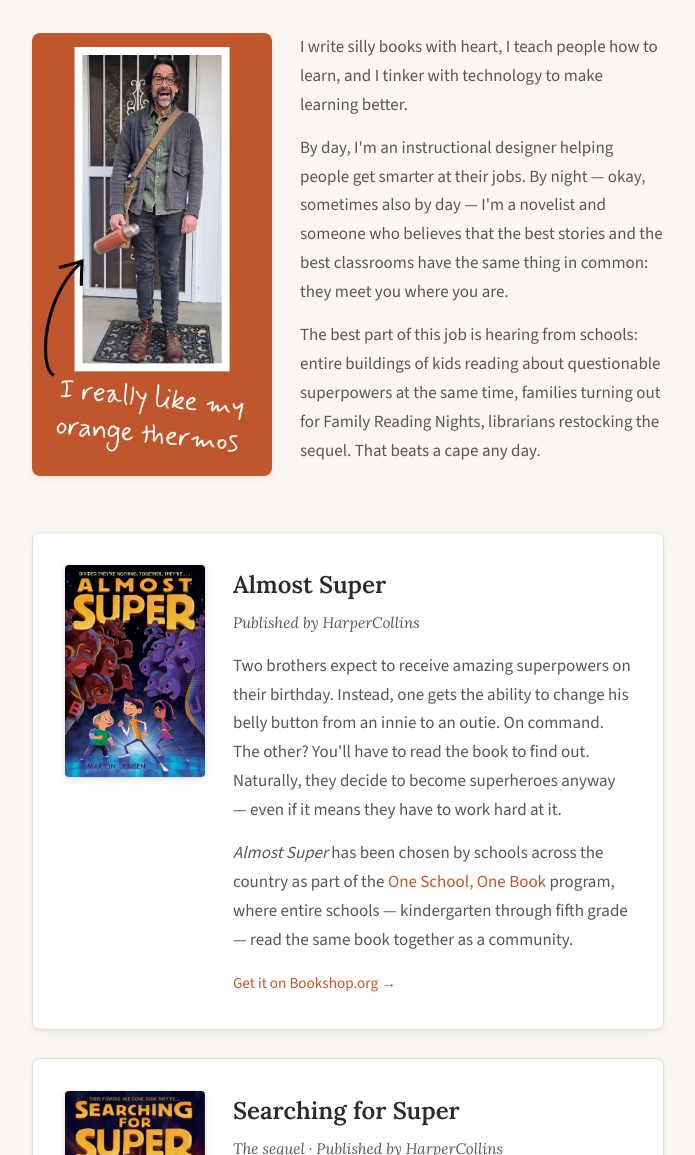
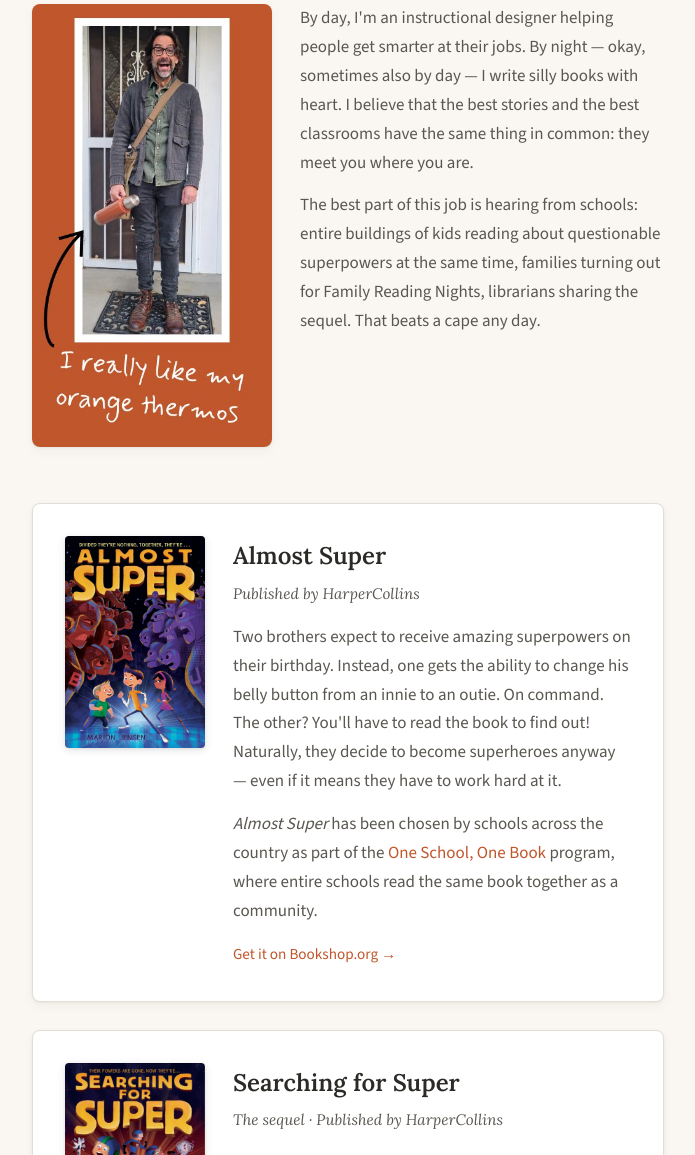
Before and after one commit to marionjensen/marionjensen.github.io, a plain HTML site: page index.html in a window 1280 px wide. Shown: the part 1100-2255 px from the top of the page, without its empty margins (292-987 px from the left). Drawn offline with nearby package versions, Linux system fonts and the light colour scheme.

Commit message:
Update index.html
A few tweaks to the copy.

```diff
--- a/index.html
+++ b/index.html
@@ -421,7 +421,7 @@
     <!-- School video offer — the #1 thing teachers come here for -->
     <section class="video-callout">
       <h2>Free Author Videos for Schools</h2>
-      <p><strong>Reading <em>Almost Super</em> with your school?</strong> Hello, educators and librarians! If your school has chosen <em>Almost Super</em> for <a href="https://readtothem.org/one-school-one-book/" target="_blank" rel="noopener">One School, One Book</a> — or you're just reading it together as a class — I'd love to record a free video message for your students.</p>
+      <p><strong>Reading <em>Almost Super</em> with your school?</strong> Educators and librarians! If your school has chosen <em>Almost Super</em> for the <a href="https://readtothem.org/one-school-one-book/" target="_blank" rel="noopener">One School, One Book</a> program, I'd love to record a free video message for your students.</p>
       <p>No fees, no forms, no booking agents. Email me with your school's name, where you're located, and when you're reading the book, and I'll take it from there.</p>
       <blockquote class="callout-quote">&ldquo;Not only through your writing but offering the personal video is truly a step beyond what we imagined.&rdquo;<cite>— Elementary interventionist, Illinois</cite></blockquote>
       <a class="btn" href="#contact" data-email data-subject="School video request — [Your School]">Request a school video</a>
@@ -435,10 +435,9 @@
         <img src="marion-bio-image.jpg" alt="Marion Jensen" onerror="this.parentElement.style.display='none'">
       </div>
       <div class="bio-text">
-        <p>I write silly books with heart, I teach people how to learn, and I tinker with technology to make learning better.</p>
-        <p>By day, I'm an instructional designer helping people get smarter at their jobs. By night — okay, sometimes also by day — I'm a novelist and someone who believes that the best stories and the best classrooms have the same thing in common: they meet you where you are.</p>
+        <p>By day, I'm an instructional designer helping people get smarter at their jobs. By night — okay, sometimes also by day — I write silly books with heart. I believe that the best stories and the best classrooms have the same thing in common: they meet you where you are.</p>
         <!-- MARION: new paragraph below — tweak to taste. -->
-        <p>The best part of this job is hearing from schools: entire buildings of kids reading about questionable superpowers at the same time, families turning out for Family Reading Nights, librarians restocking the sequel. That beats a cape any day.</p>
+        <p>The best part of this job is hearing from schools: entire buildings of kids reading about questionable superpowers at the same time, families turning out for Family Reading Nights, librarians sharing the sequel. That beats a cape any day.</p>
       </div>
     </section>
 
@@ -452,8 +451,8 @@
           <div class="book-details">
             <h2>Almost Super</h2>
             <div class="book-subtitle">Published by HarperCollins</div>
-            <p>Two brothers expect to receive amazing superpowers on their birthday. Instead, one gets the ability to change his belly button from an innie to an outie. On command. The other? You'll have to read the book to find out. Naturally, they decide to become superheroes anyway — even if it means they have to work hard at it.</p>
-            <p><em>Almost Super</em> has been chosen by schools across the country as part of the <a href="https://readtothem.org/one-school-one-book/" target="_blank" rel="noopener">One School, One Book</a> program, where entire schools — kindergarten through fifth grade — read the same book together as a community.</p>
+            <p>Two brothers expect to receive amazing superpowers on their birthday. Instead, one gets the ability to change his belly button from an innie to an outie. On command. The other? You'll have to read the book to find out! Naturally, they decide to become superheroes anyway — even if it means they have to work hard at it.</p>
+            <p><em>Almost Super</em> has been chosen by schools across the country as part of the <a href="https://readtothem.org/one-school-one-book/" target="_blank" rel="noopener">One School, One Book</a> program, where entire schools read the same book together as a community.</p>
             <div class="book-links">
               <a class="book-link" href="https://bookshop.org/p/books/almost-super-marion-jensen/e80c8d48f6745db8?ean=9780062209634" target="_blank" rel="noopener">Get it on Bookshop.org →</a>
             </div>
```
